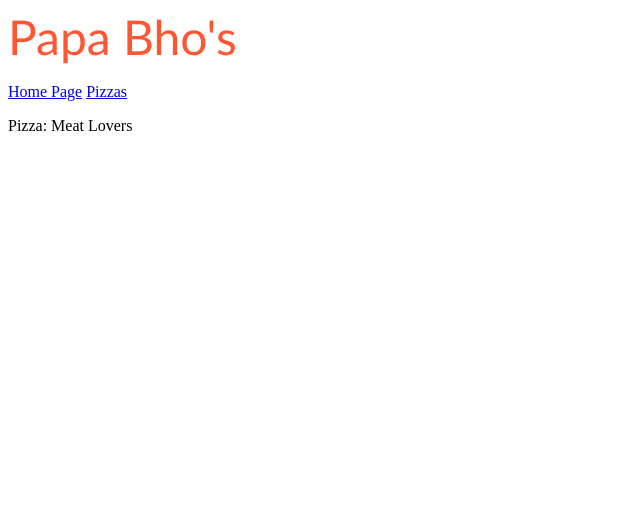
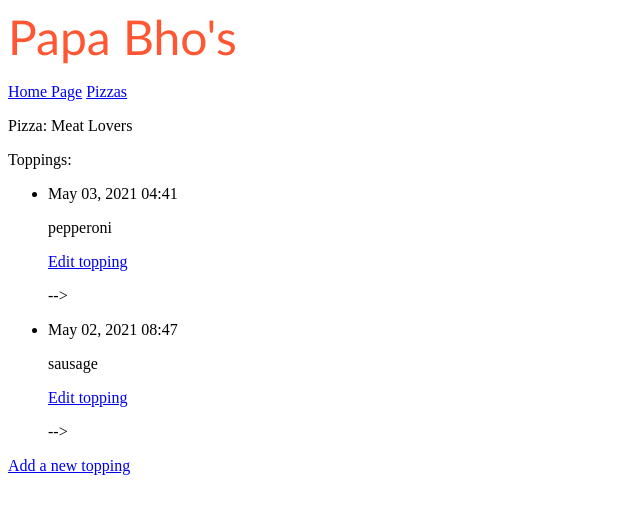
Before and after one commit to Gibramf7/Pizzeria, a Django app: page /pizzas/2/ in a window 1280 px wide. Shown: the top 514 px of the page, without its empty margins (0-640 px from the left). Run offline with Django 3.2, Linux system fonts and the light colour scheme; data comes from the database, SQL or seed files in the repository; both versions use the stored data as it was after the commit.

Commit message:
solved errors and added more htmls

```diff
--- a/pizzas/templates/pizzas/new_pizza.html
+++ b/pizzas/templates/pizzas/new_pizza.html
@@ -6,7 +6,7 @@
 
 <p> Add a new pizza: </p>
 
-<form action="{% url 'pizzas:new_pizza' %}" method='post' enctype="multipart/form-data">
+<form action="{% url 'pizzas:new_pizza' %}" method='post'>
 
     {% csrf_token %}
     {{ form.media }}
--- a/pizzas/templates/pizzas/pizza.html
+++ b/pizzas/templates/pizzas/pizza.html
@@ -5,5 +5,34 @@
 <p>Pizza: {{ pizza.name }}</p>
 
 
+<p>
+    Toppings:
+</p>
+
+<ul>
+    {% for topping in toppings %}
+
+    <li>
+        <p>{{ topping.date_added|date:'M d, Y H:i' }}</p>
+        <p>{{ topping.name|linebreaks }}</p>
+
+
+        <p>
+            <a href="{% url 'pizzas:edit_topping' topping.id %}">Edit topping</a>
+        </p>
+        -->
+
+    </li>
+    {% empty %}
+    <li>No toppings for this pizza have been added yet.</li>
+    {% endfor %}
+
+</ul>
+
+
+
+<p>
+    <a href="{% url 'pizzas:new_topping' pizza.id %}">Add a new topping</a>
+</p>
 
 {% endblock content %}
--- a/pizzas/urls.py
+++ b/pizzas/urls.py
@@ -9,9 +9,8 @@ urlpatterns = [
     path('pizzas',views.pizzas, name='pizzas'),
     path('pizzas/<int:pizza_id>/', views.pizza, name='pizza'),
     path('new_pizza/', views.new_pizza, name='new_pizza'),
-    #path('new_topping/<int:pizza_id>/', views.new_topping, name='new_topping'),
-    #path('edit_topping/<int:topping_id>',
-         #views.edit_topping, name='edit_topping'),
+    path('new_topping/<int:pizza_id>/', views.new_topping, name='new_topping'),
+    path('edit_topping/<int:topping_id>', views.edit_topping, name='edit_topping'),
     #path('new_comment/<int:pizza_id>', views.new_comment, name='new_comment'),
 
 ]
--- a/pizzas/views.py
+++ b/pizzas/views.py
@@ -1,7 +1,7 @@
 from django.shortcuts import render, redirect
 
-from .models import Pizza
-from .forms import PizzaForm
+from .models import Pizza, Topping
+from .forms import PizzaForm, ToppingForm
 
 # Create your views here.
 
@@ -43,7 +43,50 @@ def new_pizza(request):
 
             new_pizza.save()
 
-            return redirect('pizzas:pizza')
+
+            return redirect('pizzas:pizzas')
 
     context = {'form': form}
     return render(request, 'pizzas/new_pizza.html', context)
+
+
+def new_topping(request, pizza_id):
+    pizza = Pizza.objects.get(id=pizza_id)
+
+    if request.method != 'POST':
+        form = ToppingForm()
+
+    else:
+        form = ToppingForm(data=request.POST)
+
+        if form.is_valid():
+
+            new_topping = form.save(commit=False)
+
+            new_topping.pizza = pizza
+
+            new_topping.save()
+
+            return redirect('pizzas:pizza', pizza_id=pizza_id)
+
+    context = {'form': form, 'pizza': pizza}
+
+    return render(request, 'pizzas/new_topping.html', context)
+
+
+def edit_topping(request, topping_id):
+    topping = Topping.objects.get(id=topping_id)
+    pizza = topping.pizza
+
+    if request.method != 'POST':
+        form = ToppingForm(instance=topping)
+    else:
+        form = ToppingForm(instance=topping, data=request.POST)
+
+    if form.is_valid():
+        form.save()
+        return redirect('pizzas:pizza', pizza_id=pizza.id)
+
+    context = {'topping': topping, 'pizza': pizza, 'form': form}
+
+    return render(request, 'pizzas/edit_topping.html', context)
```
Also changed, not shown: pizzas/forms.py (+8 -1 lines), pizzas/templates/pizzas/edit_topping.html (added, +16 -0 lines), pizzas/templates/pizzas/new_topping.html (added, +16 -0 lines), db.sqlite3.
